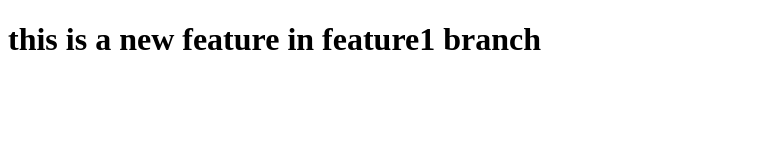
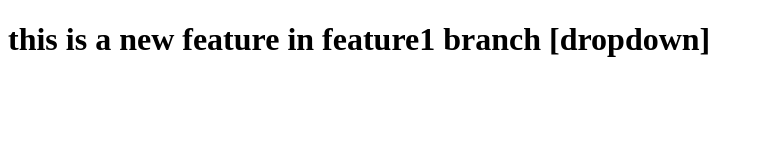
Before and after one commit to omark012/demo-file, a plain HTML site: page index.html in a window 1280 px wide. Shown: the whole page, without its empty margins (0-763 px from the left). Drawn offline with Linux system fonts and the light colour scheme.

Commit message:
added dropdown

```diff
--- a/index.html
+++ b/index.html
@@ -6,6 +6,6 @@
     <title>Document</title>
   </head>
   <body>
-    <h1>this is a new feature in feature1 branch</h1>
+    <h1>this is a new feature in feature1 branch [dropdown]</h1>
   </body>
 </html>
```
